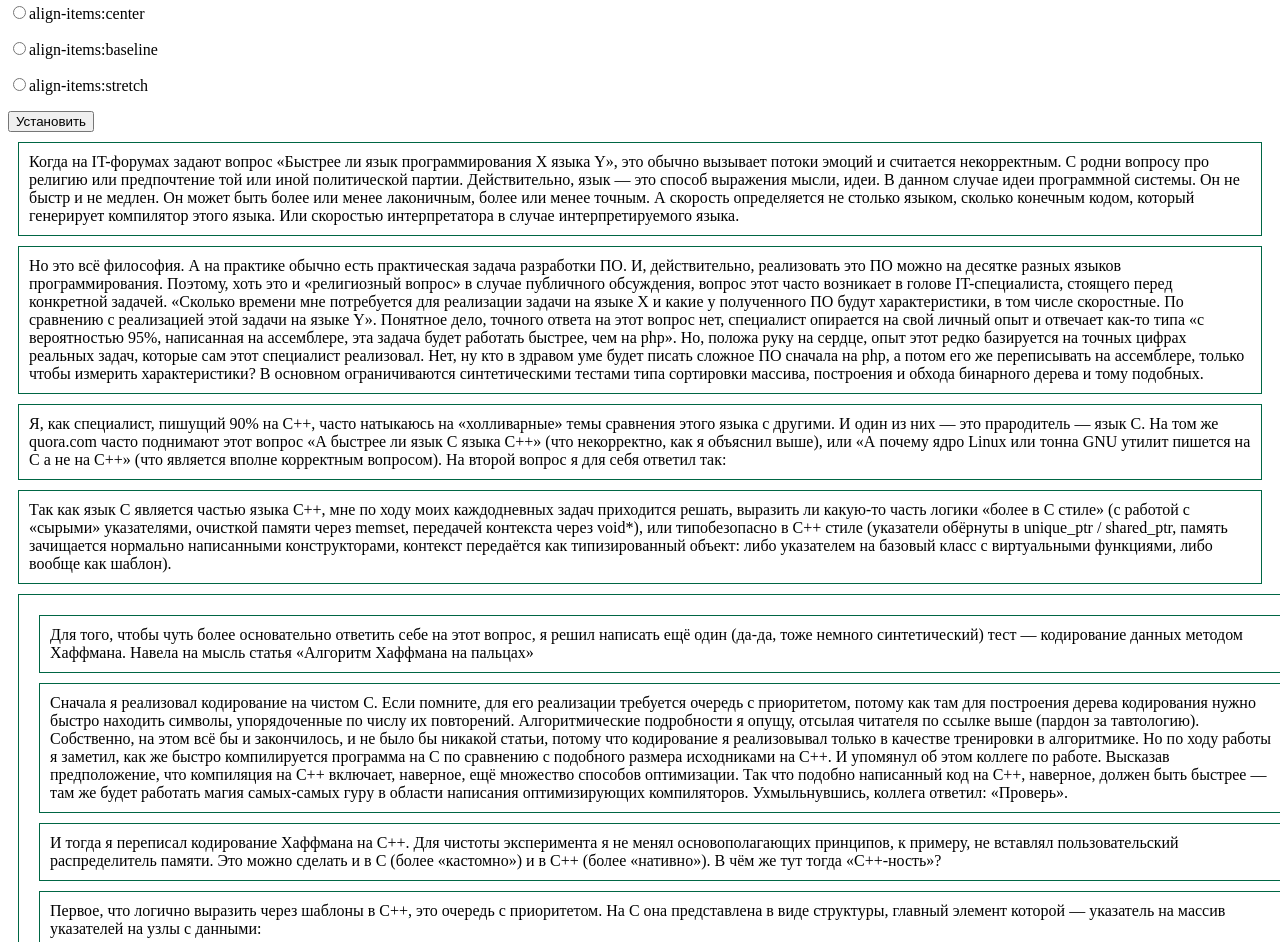
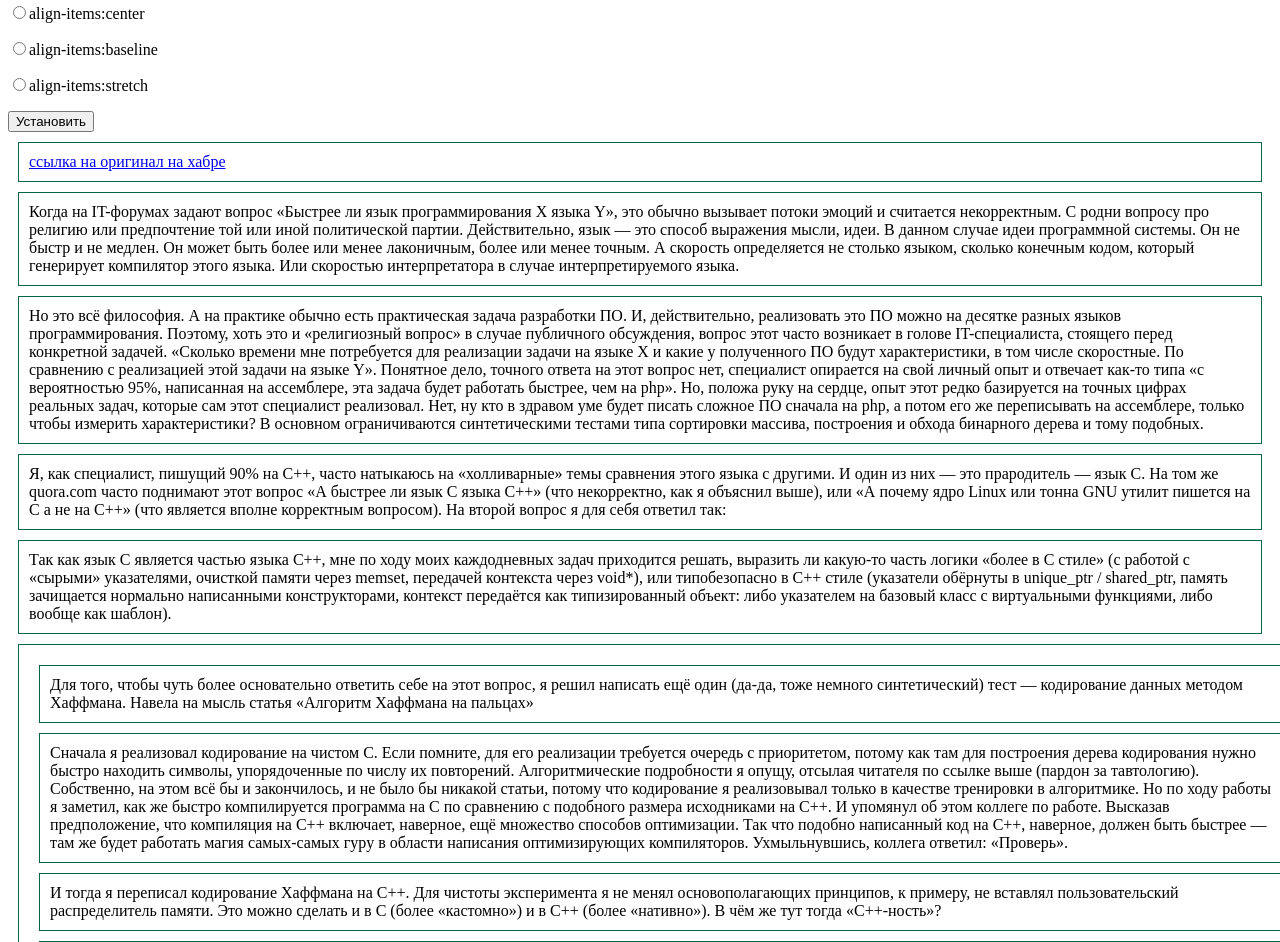
Before and after one commit to helengor/flex-test, a plain HTML site: page index.html in a window 1280 px wide. Shown: the part 812-1754 px from the top of the page. Drawn offline with Linux system fonts and the light colour scheme.

Commit message:
Update index.html
ссылка на оригинал статьи

```diff
--- a/index.html
+++ b/index.html
@@ -79,6 +79,7 @@
 </form>
 
 <div class="flex-container">
+    <div class="flex-element"><a href="https://habrahabr.ru/post/347688/">ссылка на оригинал на хабре</a></div>
     <div class="flex-element">Когда на IT-форумах задают вопрос «Быстрее ли язык программирования X языка Y», это обычно вызывает потоки эмоций и считается некорректным. С родни вопросу про религию или предпочтение той или иной политической партии. Действительно, язык — это способ выражения мысли, идеи. В данном случае идеи программной системы. Он не быстр и не медлен. Он может быть более или менее лаконичным, более или менее точным. А скорость определяется не столько языком, сколько конечным кодом, который генерирует компилятор этого языка. Или скоростью интерпретатора в случае интерпретируемого языка.</div>
     <div class="flex-element">Но это всё философия. А на практике обычно есть практическая задача разработки ПО. И, действительно, реализовать это ПО можно на десятке разных языков программирования. Поэтому, хоть это и «религиозный вопрос» в случае публичного обсуждения, вопрос этот часто возникает в голове IT-специалиста, стоящего перед конкретной задачей. «Сколько времени мне потребуется для реализации задачи на языке X и какие у полученного ПО будут характеристики, в том числе скоростные. По сравнению с реализацией этой задачи на языке Y». Понятное дело, точного ответа на этот вопрос нет, специалист опирается на свой личный опыт и отвечает как-то типа «с вероятностью 95%, написанная на ассемблере, эта задача будет работать быстрее, чем на php». Но, положа руку на сердце, опыт этот редко базируется на точных цифрах реальных задач, которые сам этот специалист реализовал. Нет, ну кто в здравом уме будет писать сложное ПО сначала на php, а потом его же переписывать на ассемблере, только чтобы измерить характеристики? В основном ограничиваются синтетическими тестами типа сортировки массива, построения и обхода бинарного дерева и тому подобных.</div>
     <div class="flex-element">Я, как специалист, пишущий 90% на C++, часто натыкаюсь на «холливарные» темы сравнения этого языка с другими. И один из них — это прародитель — язык C. На том же quora.com часто поднимают этот вопрос «А быстрее ли язык C языка C++» (что некорректно, как я объяснил выше), или «А почему ядро Linux или тонна GNU утилит пишется на C а не на C++» (что является вполне корректным вопросом). На второй вопрос я для себя ответил так:</div>
```
